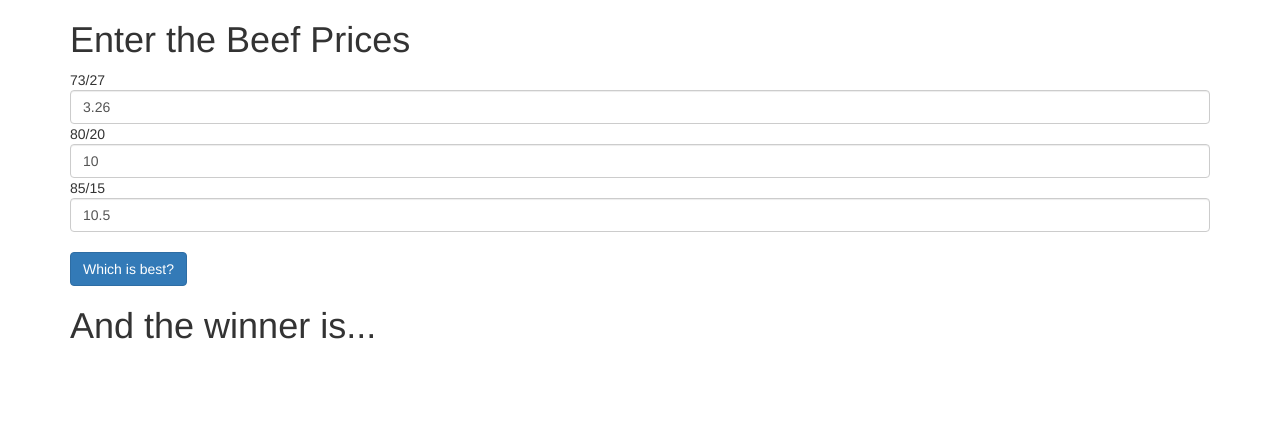
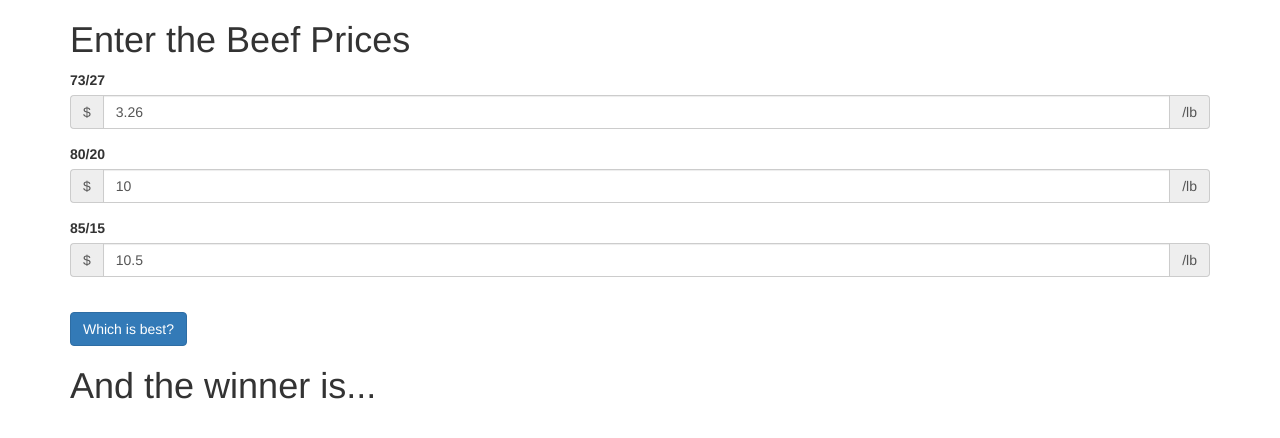
Before and after one commit to rowdypixel/BeefCalc, a plain HTML site: page index.html in a window 1280 px wide. Drawn offline with nearby package versions, Linux system fonts and the light colour scheme.

Commit message:
Some (uber basic) form styling

```diff
--- a/index.html
+++ b/index.html
@@ -23,9 +23,27 @@
         <div class="col-md-12">
           <h1>Enter the Beef Prices</h1>
           <form>
-            73/27<input class="form-control beef-price" data-lean-percent="73" type="text" name="name" value="3.26">
-            80/20<input class="form-control beef-price" data-lean-percent="80" type="text" name="name" value="10">
-            85/15<input class="form-control beef-price" data-lean-percent="85" type="text" name="name" value="10.5">
+            <div class="form-group">
+              <label>73/27</label>
+              <div class="input-group">
+                <span class="input-group-addon">$</span><input class="form-control beef-price" data-lean-percent="73" type="text" name="name" value="3.26"><span class="input-group-addon">/lb</span>
+              </div>
+            </div>
+
+            <div class="form-group">
+              <label>80/20</label>
+              <div class="input-group">
+                <span class="input-group-addon">$</span><input class="form-control beef-price" data-lean-percent="80" type="text" name="name" value="10"><span class="input-group-addon">/lb</span>
+              </div>
+            </div>
+
+            <div class="form-group">
+              <label>85/15</label>
+              <div class="input-group">
+                <span class="input-group-addon">$</span><input class="form-control beef-price" data-lean-percent="85" type="text" name="name" value="10.5"><span class="input-group-addon">/lb</span>
+              </div>
+            </div>
+
             <br />
             <input class="btn btn-primary" id="calculate-button" type="button" name="name" value="Which is best?">
           </form>
```
